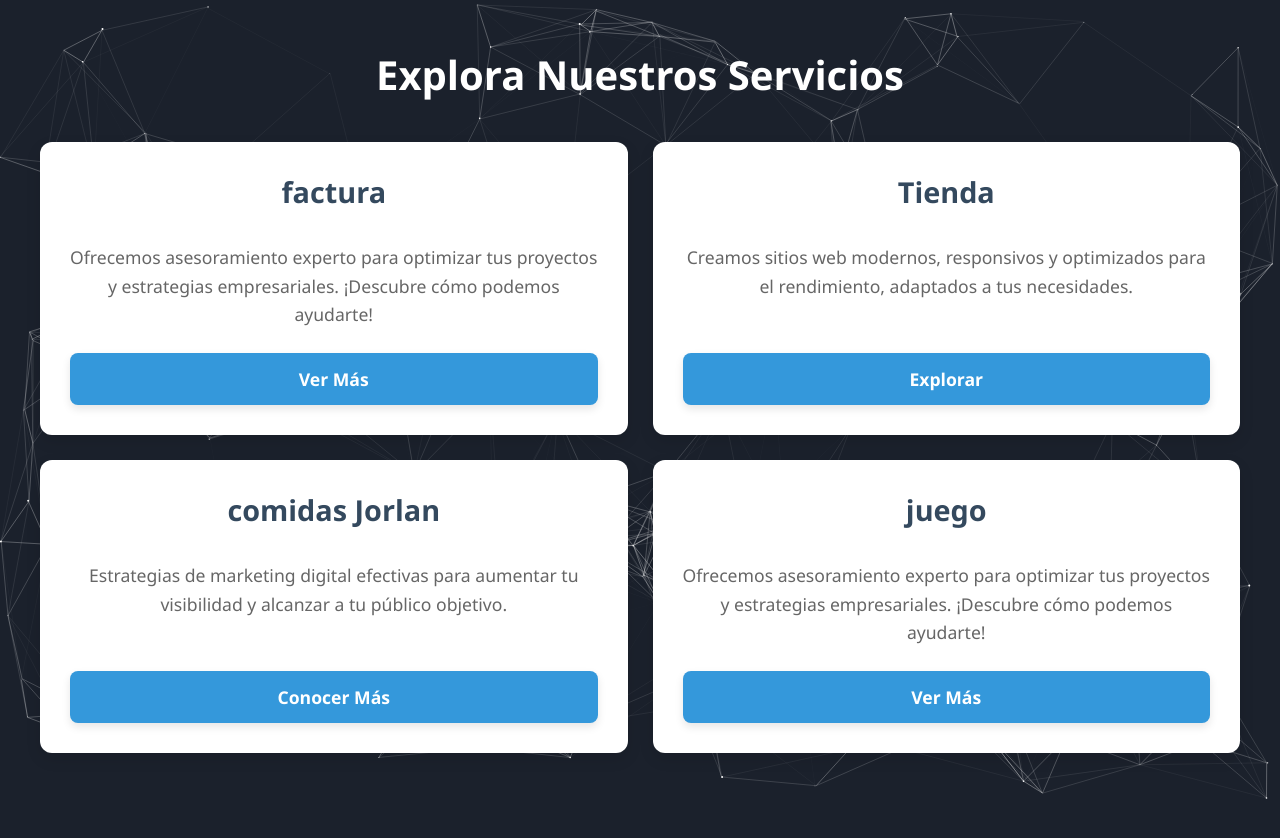
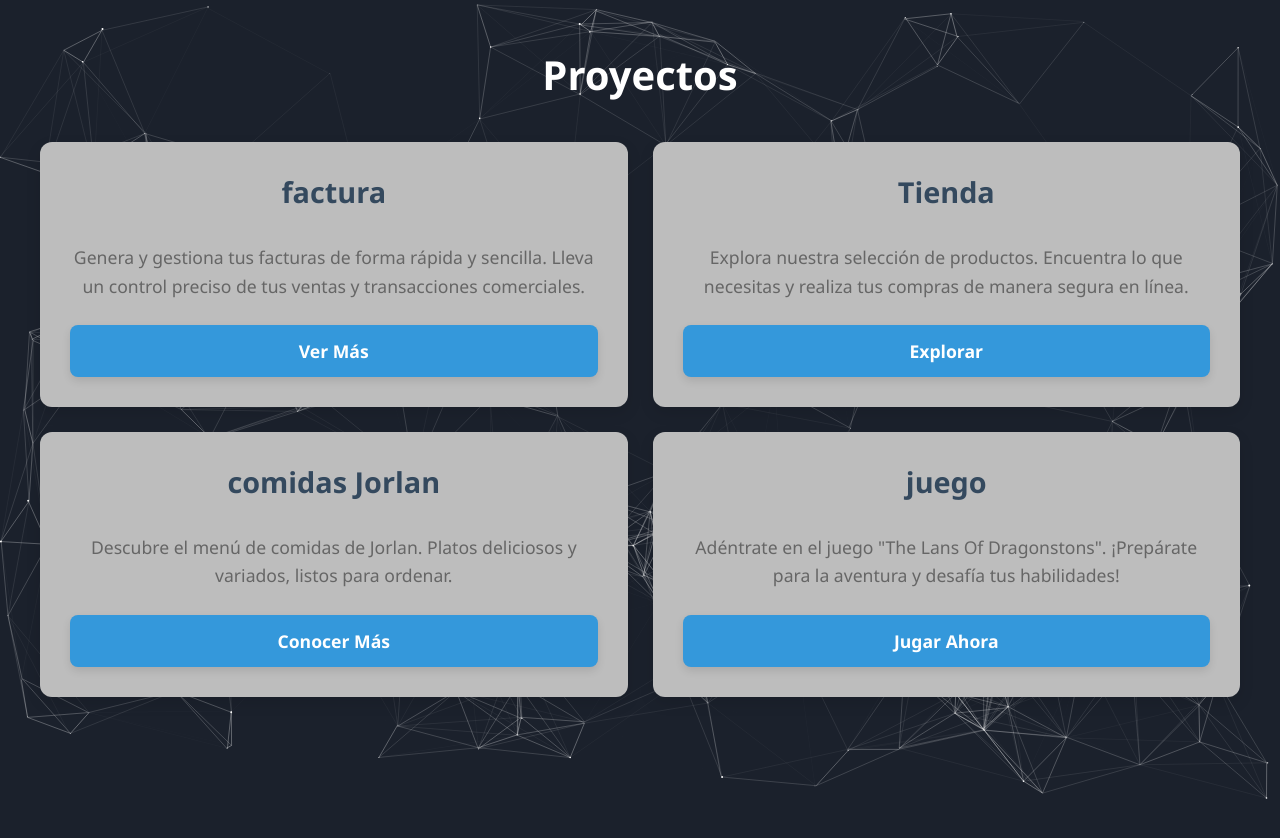
Before and after one commit to jeffersonarley/carts_proyect, a plain HTML site: page index.html in a window 1280 px wide. Drawn offline with nearby package versions, Linux system fonts and the light colour scheme.

Commit message:
proyecto

```diff
--- a/index.html
+++ b/index.html
@@ -3,7 +3,7 @@
 <head>
     <meta charset="UTF-8">
     <meta name="viewport" content="width=device-width, initial-scale=1.0">
-    <title>Servicios con Partículas</title>
+    <title>Proyectos</title>
     <link rel="stylesheet" href="style.css">
 </head>
 <body>
@@ -11,35 +11,35 @@
     <div id="particles-js"></div>
 
     <div class="content-wrapper">
-        <h1>Explora Nuestros Servicios</h1>
+        <h1>Proyectos</h1>
 
          <div class="card-container">
     <div class="card">
         <h2>factura</h2>
-                <p>Ofrecemos asesoramiento experto para optimizar tus proyectos y estrategias empresariales. ¡Descubre cómo podemos ayudarte!</p>
+        <p>Genera y gestiona tus facturas de forma rápida y sencilla. Lleva un control preciso de tus ventas y transacciones comerciales.</p>
         <a href=" https://jeffersonarley.github.io/factura_/" class="card-button" target="_blank">Ver Más</a>
     </div>
 
     <div class="card">
         <h2>Tienda</h2>
-                <p>Creamos sitios web modernos, responsivos y optimizados para el rendimiento, adaptados a tus necesidades.</p>
+        <p>Explora nuestra selección de productos. Encuentra lo que necesitas y realiza tus compras de manera segura en línea.</p>
         <a href="https://jeffersonarley.github.io/productos_/" class="card-button" target="_blank">Explorar</a>
     </div>
 
     <div class="card">
         <h2>comidas Jorlan</h2>
-                <p>Estrategias de marketing digital efectivas para aumentar tu visibilidad y alcanzar a tu público objetivo.</p>
+        <p>Descubre el menú de comidas de Jorlan. Platos deliciosos y variados, listos para ordenar.</p>
         <a href=" https://jeffersonarley.github.io/comidas_/" class="card-button" target="_blank">Conocer Más</a>
     </div>
 
     <div class="card">
         <h2>juego</h2>
-                <p>Ofrecemos asesoramiento experto para optimizar tus proyectos y estrategias empresariales. ¡Descubre cómo podemos ayudarte!</p>
-                <a href="https://jeffersonarley.github.io/the_Lans_Of_Dragonstons/" class="card-button" target="_blank">Ver Más</a>
+        <p>Adéntrate en el juego "The Lans Of Dragonstons". ¡Prepárate para la aventura y desafía tus habilidades!</p>
+        <a href="https://jeffersonarley.github.io/the_Lans_Of_Dragonstons/" class="card-button" target="_blank">Jugar Ahora</a>
     </div>
 </div>
 
-        <h1 style="color: white; margin-top: 50px;"></h1>
+        <h1 style="color: rgb(150, 42, 42); margin-top: 50px;"></h1>
         <p style="color: lightgray;"></p>
     </div>
 
--- a/style.css
+++ b/style.css
@@ -53,7 +53,7 @@ h1 {
 }
 
 .card {
-    background-color: #ffffff;
+    background-color: #bdbdbd;
     border-radius: 12px;
     box-shadow: 0 6px 15px rgba(0, 0, 0, 0.1);
     padding: 30px;
```
Lines whose indentation alone changed are shown as unchanged.
